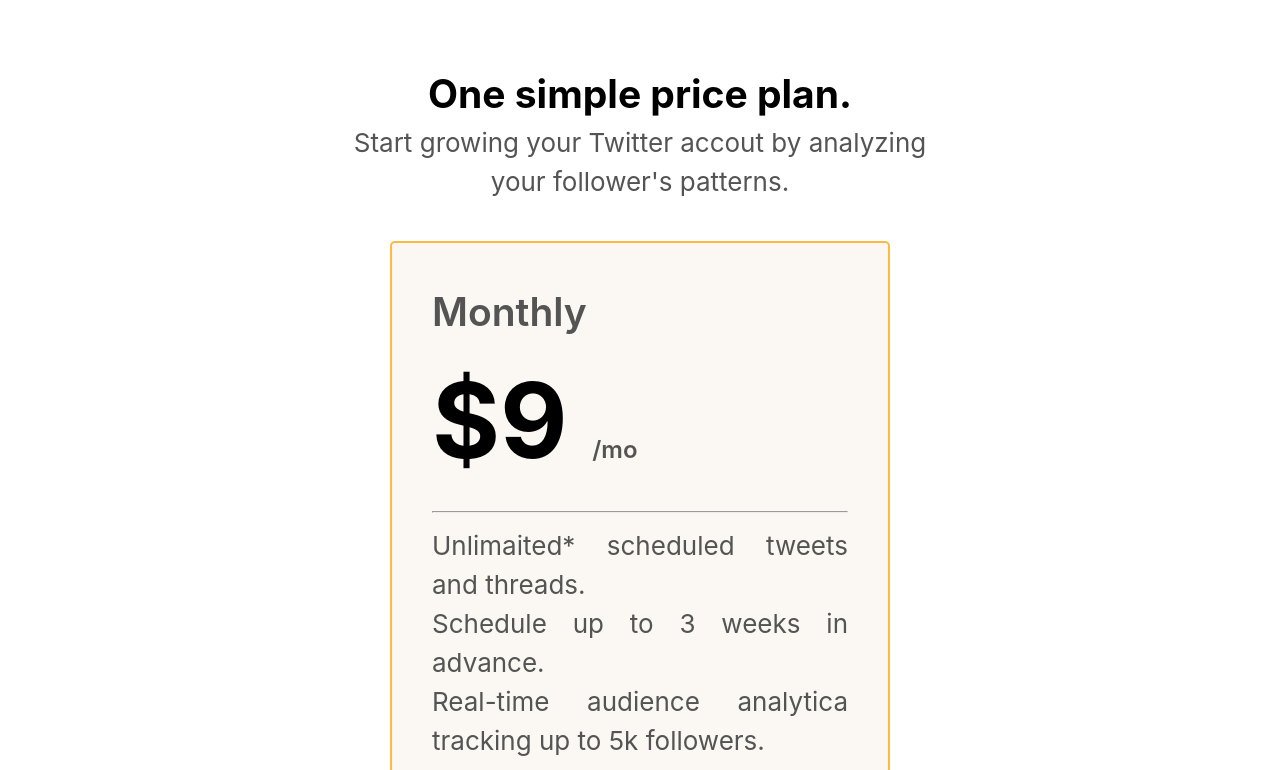
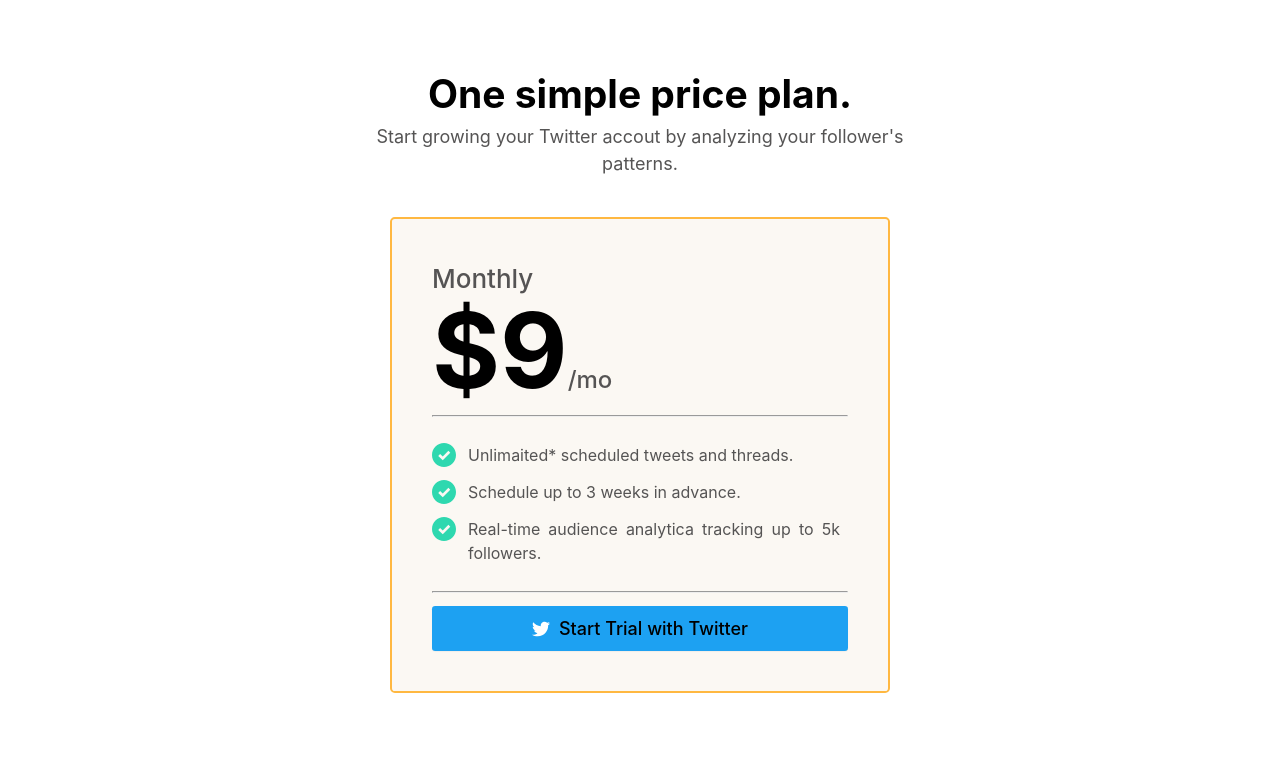
Before and after one commit to thejyotipatel/chirp-landing-page, a website built with Vite: page index.html in a window 1280 px wide. Shown: the part 2000-2770 px from the top of the page. Built offline with nearby package versions, Linux system fonts and the light colour scheme.

Commit message:
pricing page style

```diff
--- a/scss/pages/_pricing.scss
+++ b/scss/pages/_pricing.scss
@@ -8,6 +8,7 @@
       }
       p {
         max-width: 600px;
+        font-size: $fs-200-1;
         margin-inline: auto;
       }
     }
@@ -19,22 +20,40 @@
       width: calc(min(100%, 500px));
       margin-inline: auto;
       h2 {
-        font-size: $fs-400;
-        font-weight: $fw-600;
+        font-size: $fs-300;
+        font-weight: $fw-500;
       }
       h1 {
+        line-height: 1;
         font-size: $fs-900;
         font-weight: $fw-700;
         color: $clr-neutral-100;
         span {
           color: $clr-neutral-200;
           font-size: 1.5rem !important;
-          font-weight: $fw-600;
+          font-weight: $fw-500;
         }
       }
       hr {
         margin: $size-100 0;
       }
+
+      ul {
+        margin: $size-200 0;
+        li {
+          counter-increment: checkmark;
+          margin: $size-100 $size-100 $size-100 0;
+          font-size: $fs-200;
+          display: flex;
+        }
+        li:before {
+          content: url('/public/Assets/Checkmark.svg');
+          font-size: $fs-100;
+          font-weight: $fs-400;
+          margin-right: $size-200;
+        }
+      }
+
       .signin-btn {
         width: 100%;
         display: flex;
```
Also changed, not shown: index.html (+1 -1 lines), css/style.css, public/Assets/Checkmark.svg (added), 1 other file.
